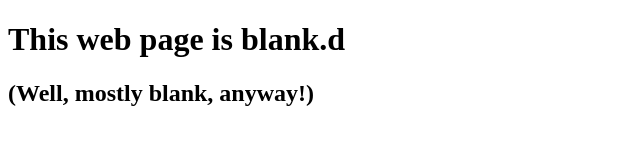
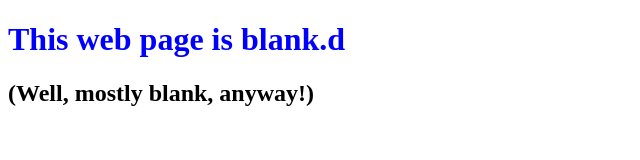
Before and after one commit to ckinzig/opensapgit, a plain HTML site: page index.html in a window 1280 px wide. Shown: the whole page, without its empty margins (0-640 px from the left). Drawn offline with Linux system fonts and the light colour scheme.

Commit message:
Blue header

```diff
--- a/index.html
+++ b/index.html
@@ -5,7 +5,7 @@
 		<title>An Empty Web Page</title>
 	</head>
 	<body>
-		<h1>This web page is blank.d</h1>
+		<h1 style="color:blue">This web page is blank.d</h1>
 		<h2>(Well, mostly blank, anyway!)</h2>
 	</body>
 </html>
```
